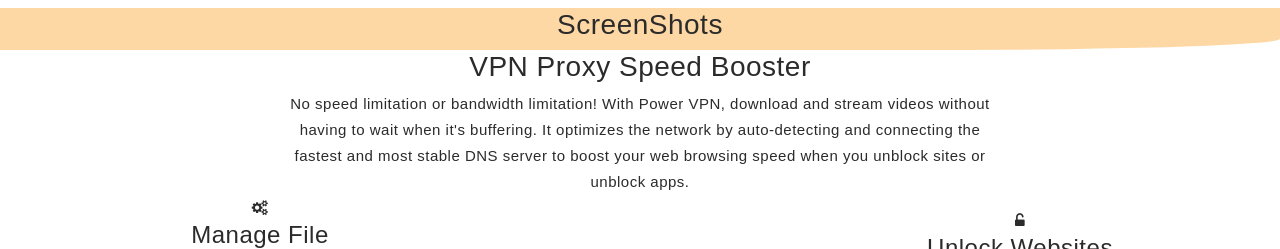
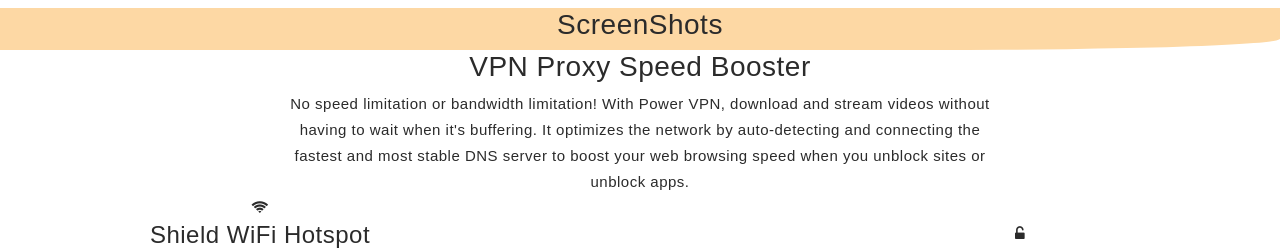
Before and after one commit to parthpansuriya/vpnmaster, a PHP site: page / in a window 1280 px wide. Shown: the part 1015-1264 px from the top of the page. Run offline with PHP 8.4, Linux system fonts and the light colour scheme; some libraries are stand-ins or nearby versions; some web fonts are replaced.

Commit message:
Update index.php

```diff
--- a/index.php
+++ b/index.php
@@ -225,9 +225,9 @@
                 <div class="col-lg-4 mb-5 mb-lg-0 wow fadeInLeft">
                     <!--App deatil item-->
                     <div class="app-feature">
-                        <i class="fa fa-cogs" aria-hidden="true"></i>
-                        <h4 class="mb-3">Manage File</h4>
-                        <p>Manage your files like you do on your desktop or laptop using Multiple Select, Cut/Copy/Paste, Move, Create, Delete, Rename, Search, Share, Send, Hide, Create Shortcut, and Bookmark.</p>
+                        <i class="fa fa-wifi" aria-hidden="true"></i>
+                        <h4 class="mb-3">Shield WiFi Hotspot</h4>
+                        <p>Your VPN Internet traffic is completely encrypted. Using a VPN, your IP and location will be masked, VPN hides your IP address. Get full internet privacy, You can use Norton Secure VPN Proxy security</p>
                     </div>
                     <div class="app-feature">
                         <i class="fa fa-lock" aria-hidden="true"></i>
```
